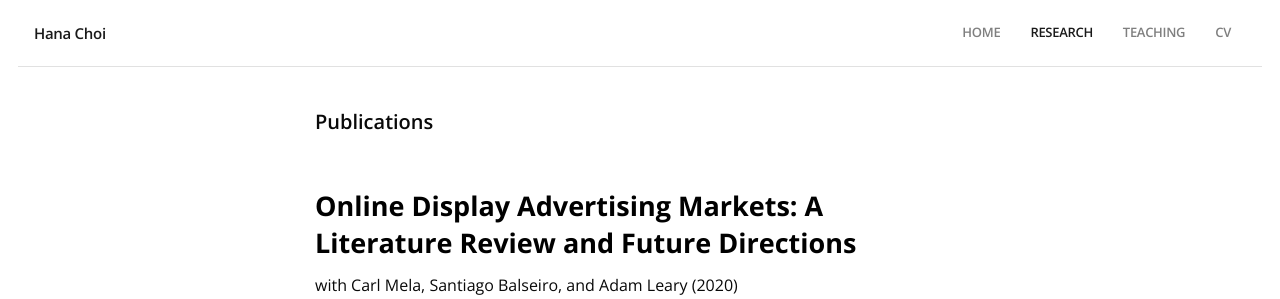
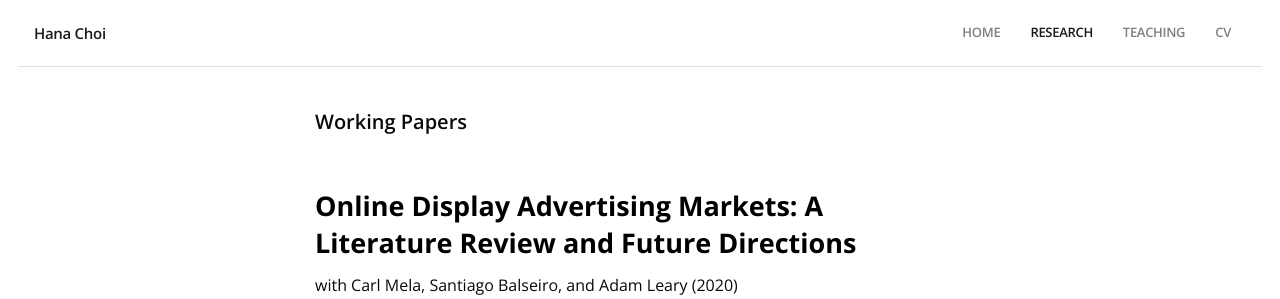
Before and after one commit to hanachoi/hanachoi.github.io, a Jekyll site: the page built from research.html, in a window 1280 px wide and 1400 px high. Shown: the top 299 px of the window. Built offline with Jekyll 4.4.1, drawn with Linux system fonts in a browser that asks for light colours; some web fonts are replaced; some of the changed text lies outside the part shown.

Commit message:
Update research.html

```diff
--- a/research.html
+++ b/research.html
@@ -10,9 +10,9 @@ active: research
       {% if site.categories[category] %}
         <div class="research__category">
           <div class="research__category_name">
-            {% if category == 'publications' %}
+            {% if category == 'working papers' %}
               Publications
-            {% elsif category == 'working papers' %}
+            {% elsif category == 'publications' %}
               Working Papers
             {% elsif category == 'work in progress' %}
               Work in Progress
```
